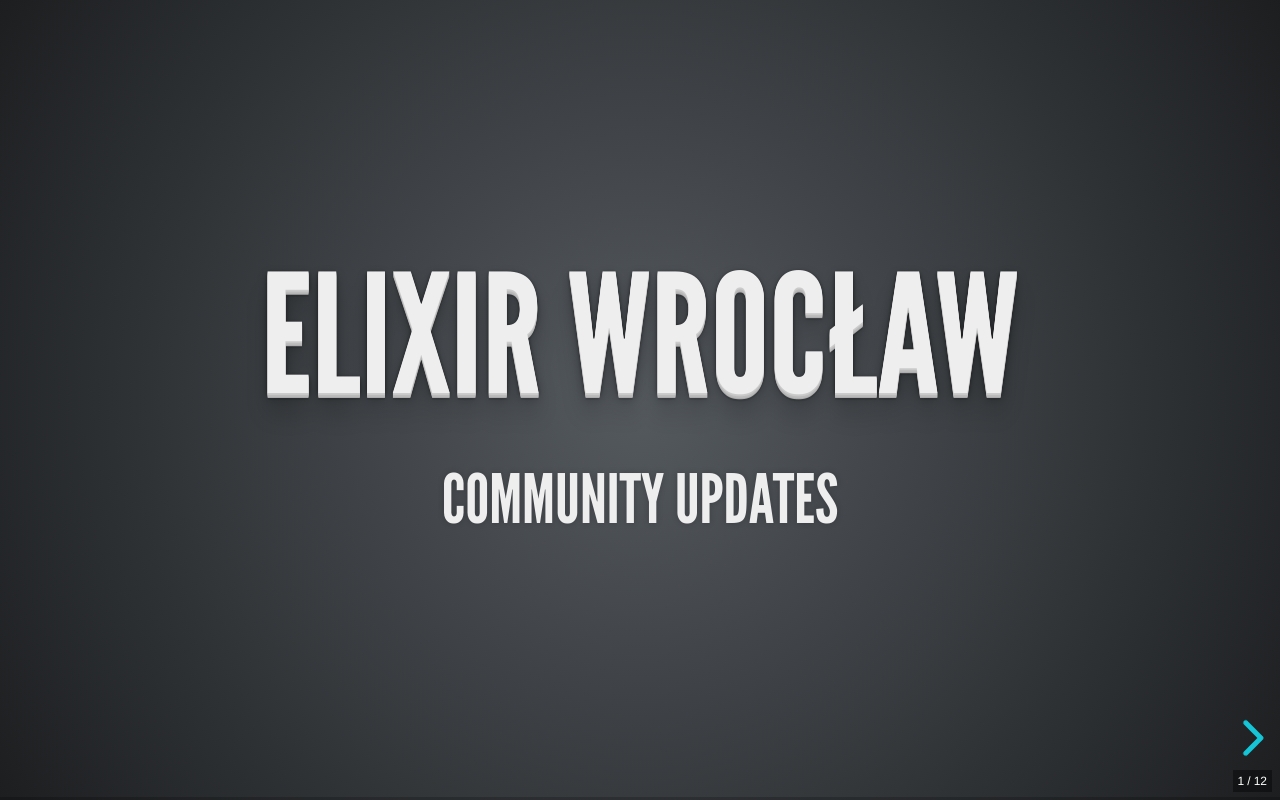
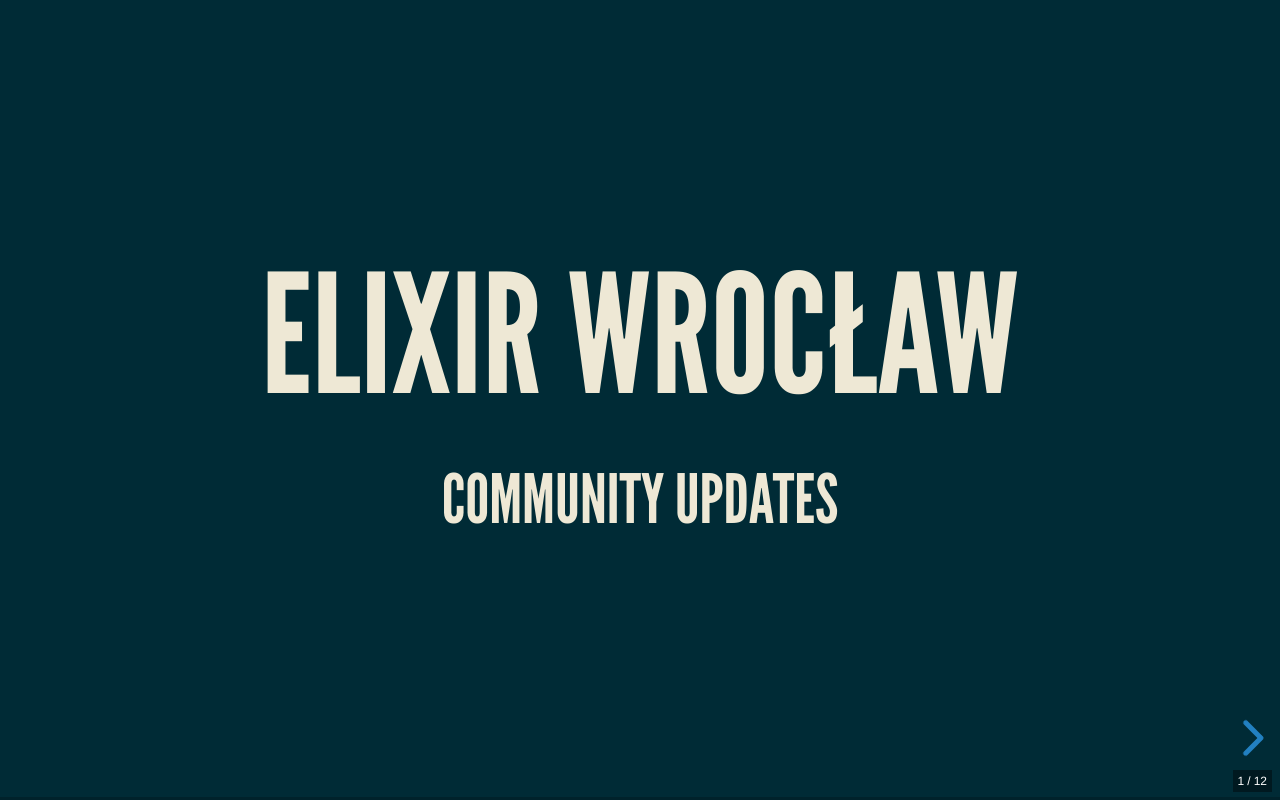
Before and after one commit to elixir-wroclaw/elixir-community, a plain HTML site: page index.html in a window 1280 px wide. Drawn offline with Linux system fonts and the light colour scheme.

Commit message:
change theme

```diff
--- a/index.html
+++ b/index.html
@@ -7,7 +7,7 @@
         <title>Elixir Wrocław</title>
 
         <link rel="stylesheet" href="css/reveal.css">
-        <link rel="stylesheet" href="css/theme/league.css">
+        <link rel="stylesheet" href="css/theme/moon.css">
 
         <!-- Theme used for syntax highlighting of code -->
         <link rel="stylesheet" href="lib/css/zenburn.css">
```
